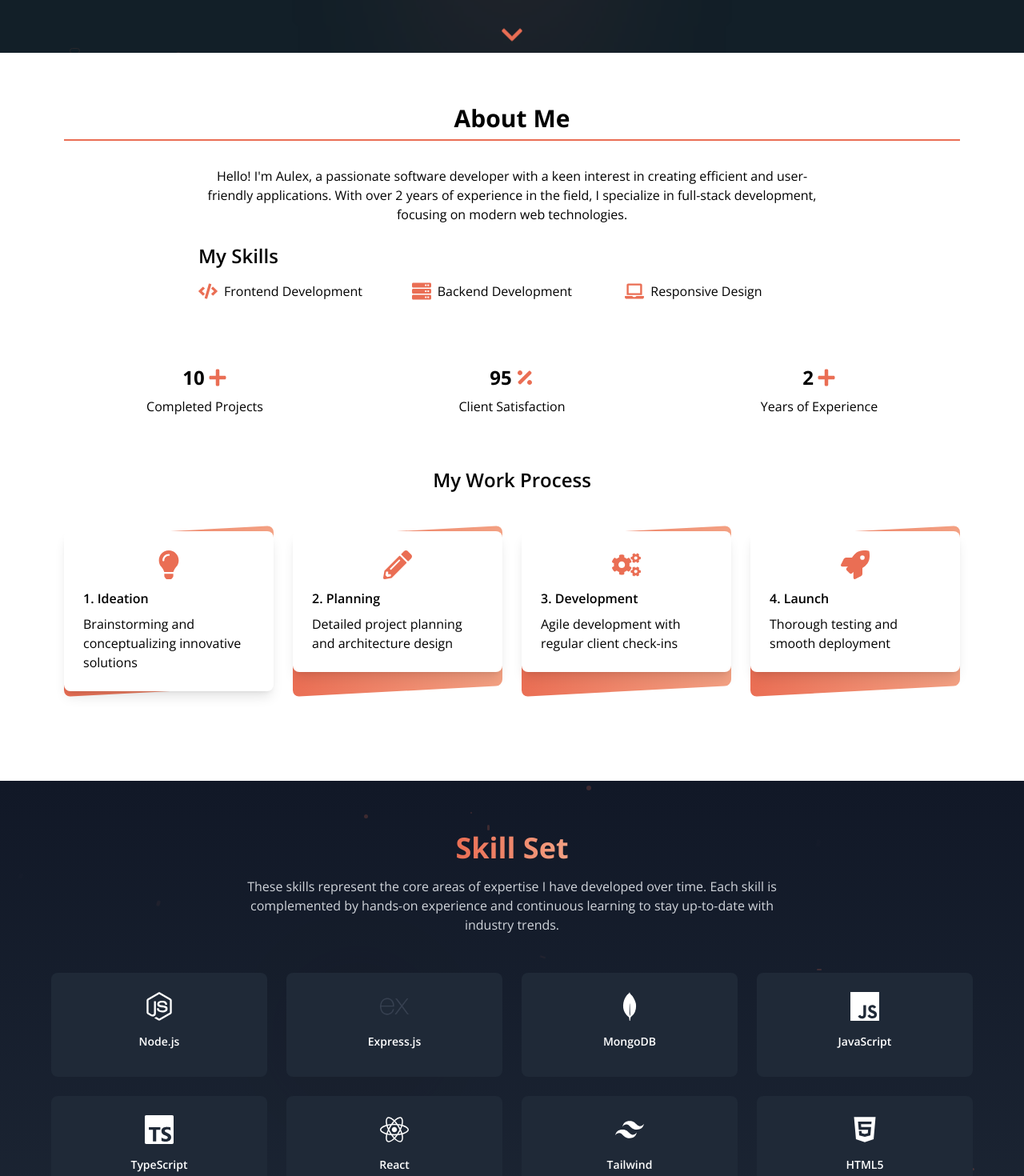
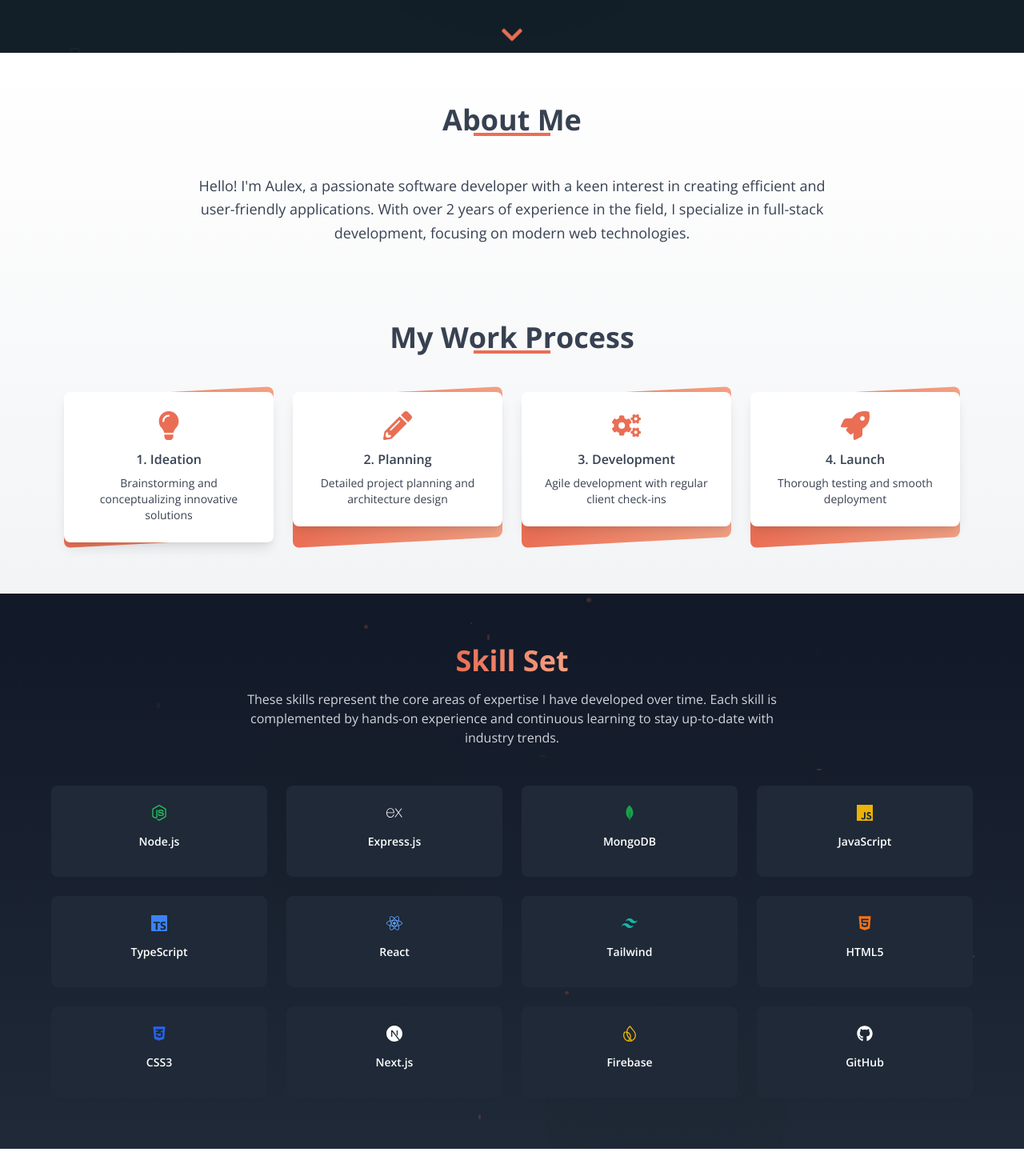
Before and after one commit to au-lex/P_Folio, a React (Vite) app: page / in a window 1280 px wide. Shown: the part 620-2090 px from the top of the page at 80% size. Built offline with nearby package versions, Linux system fonts and the light colour scheme; a web font is replaced by a local one.

Commit message:
still on it

```diff
--- a/src/App.css
+++ b/src/App.css
@@ -13,15 +13,9 @@ body {
   outline: none;
 }
 
-.bx::placeholder {
-  /* padding-left: 2rem; */
-}
 
 
-.hf {
-  background-color: rgba(255, 255, 255, 0.4);
-  /* filter: blur(10px); */
-}
+
 
 
 
--- a/src/Componet/About.jsx
+++ b/src/Componet/About.jsx
@@ -1,62 +1,153 @@
+// import React from 'react';
+// import { FaCode, FaLaptop, FaServer, FaCheckCircle, FaSmile, FaClock, FaPlus, FaPercentage, FaLightbulb, FaPencilAlt, FaCogs, FaRocket } from 'react-icons/fa';
+
+// const AboutMe = () => {
+//   return (
+//     <section id="about" className="bg-white text-gray-700 py-16 lg:px-[4rem]">
+//       <div className="container mx-auto px-4">
+//         <h2 className=" text-[1.5rem] lg:text-3xl font-bold md:text-center mb-8 border-b-2 border-[#EA6E54] pb-2">About Me</h2>
+
+//         <div className="flex flex-col items-center justify-between lg:mb-12">
+//           <div className="md:w-[70%]">
+//             <p className="mb-6 lg:text-center">
+//               Hello! I'm Aulex, a passionate software developer with a keen interest in creating
+//               efficient and user-friendly applications. With over 2 years of experience in the field,
+//               I specialize in full-stack development, focusing on modern web technologies.
+//             </p>
+
+//             <h3 className="text-2xl font-semibold mb-4">My Skills</h3>
+//             <div className="grid grid-cols-1 md:grid-cols-3 gap-4 mb-8">
+//               <div className="flex items-center">
+//                 <FaCode className="text-[#EA6E54] text-2xl mr-2" />
+//                 <span>Frontend Development</span>
+//               </div>
+//               <div className="flex items-center">
+//                 <FaServer className="text-[#EA6E54] text-2xl mr-2" />
+//                 <span>Backend Development</span>
+//               </div>
+//               <div className="flex items-center">
+//                 <FaLaptop className="text-[#EA6E54] text-2xl mr-2" />
+//                 <span>Responsive Design</span>
+//               </div>
+//             </div>
+//           </div>
+//         </div>
+
+//         <div className="grid grid-cols-3 md:grid-cols-3 gap-8 text-center mb-12">
+//           <div>
+//             <h3 className="text-2xl font-bold mb-2 flex items-center justify-center">
+//               10 <FaPlus className="ml-1 text-[#EA6E54]" />
+//             </h3>
+//             <p>Completed Projects</p>
+//           </div>
+//           <div>
+//             <h3 className="text-2xl font-bold mb-2 flex items-center justify-center">
+//               95 <FaPercentage className="ml-1 text-[#EA6E54]" />
+//             </h3>
+//             <p>Client Satisfaction</p>
+//           </div>
+//           <div>
+//             <h3 className="text-2xl font-bold mb-2 flex items-center justify-center">
+//               2 <FaPlus className="ml-1 text-[#EA6E54]" />
+//             </h3>
+//             <p>Years of Experience</p>
+//           </div>
+//         </div>
+
+//           {/* work */}
+//           <div className="mb-12 mt-[4rem]">
+//           <h3 className="text-2xl font-semibold mb-12 lg:text-center">My Work Process</h3>
+//           <div className="grid grid-cols-1 md:grid-cols-2 lg:grid-cols-4 gap-6">
+//             {[
+//               { icon: FaLightbulb, title: "1. Ideation", description: "Brainstorming and conceptualizing innovative solutions" },
+//               { icon: FaPencilAlt, title: "2. Planning", description: "Detailed project planning and architecture design" },
+//               { icon: FaCogs, title: "3. Development", description: "Agile development with regular client check-ins" },
+//               { icon: FaRocket, title: "4. Launch", description: "Thorough testing and smooth deployment" }
+//             ].map((step, index) => (
+//               <div key={index} className="relative group">
+//                 <div className="absolute inset-0 bg-gradient-to-r from-[#EA6E54] to-[#F3A183] rounded-lg transform -skew-y-3 group-hover:skew-y-0 transition-all duration-300"></div>
+//                 <div className="relative bg-white p-6 rounded-lg shadow-lg group-hover:translate-y-2 transition-all duration-300">
+//                   <step.icon className="text-[#EA6E54] text-4xl mx-auto mb-3 group-hover:scale-110 transition-transform duration-300" />
+//                   <h4 className="font-semibold mb-2">{step.title}</h4>
+//                   <p>{step.description}</p>
+//                 </div>
+//               </div>
+//             ))}
+//           </div>
+//         </div>
+//       </div>
+//     </section>
+//   );
+// }
+
+// export default AboutMe;
+
+
+
 import React from 'react';
+import { motion } from 'framer-motion';
 import { FaCode, FaLaptop, FaServer, FaCheckCircle, FaSmile, FaClock, FaPlus, FaPercentage, FaLightbulb, FaPencilAlt, FaCogs, FaRocket } from 'react-icons/fa';
 
 const AboutMe = () => {
+  const containerVariants = {
+    hidden: { opacity: 0 },
+    visible: {
+      opacity: 1,
+      transition: {
+        staggerChildren: 0.1
+      }
+    }
+  };
+
+  const itemVariants = {
+    hidden: { y: 20, opacity: 0 },
+    visible: {
+      y: 0,
+      opacity: 1,
+      transition: {
+        type: 'spring',
+        stiffness: 100
+      }
+    }
+  };
+
   return (
-    <section id="about" className="bg-white text-black py-16 lg:px-[4rem]">
-      <div className="container mx-auto px-4">
-        <h2 className="text-3xl font-bold md:text-center mb-8 border-b-2 border-[#EA6E54] pb-2">About Me</h2>
+    <section id="about" className="bg-gradient-to-b from-white to-gray-100 text-gray-700 py-16 lg:px-[4rem]">
+      <motion.div
+        className="container mx-auto px-4"
+        variants={containerVariants}
+        initial="hidden"
+        animate="visible"
+      >
+        <motion.h2
+          className="text-[1.5rem] lg:text-4xl font-bold lg:text-center lg:mb-12 relative"
+          variants={itemVariants}
+        >
+          About Me
+          <span className="absolute bottom-0 left-1/2 transform -translate-x-1/2 w-24 h-1 bg-[#EA6E54]"></span>
+        </motion.h2>
 
-        <div className="flex flex-col items-center justify-between mb-12">
-          <div className="md:w-[70%]">
-            <p className="mb-6 lg:text-center">
+        <motion.div className="lg:flex flex-col items-center justify-between lg:mb-16" variants={itemVariants}>
+          <div className="w-full md:w-[70%]">
+            <p className="mb-8 text-lg lg:text-center leading-relaxed">
               Hello! I'm Aulex, a passionate software developer with a keen interest in creating
               efficient and user-friendly applications. With over 2 years of experience in the field,
               I specialize in full-stack development, focusing on modern web technologies.
             </p>
 
-            <h3 className="text-2xl font-semibold mb-4">My Skills</h3>
-            <div className="grid grid-cols-1 md:grid-cols-3 gap-4 mb-8">
-              <div className="flex items-center">
-                <FaCode className="text-[#EA6E54] text-2xl mr-2" />
-                <span>Frontend Development</span>
-              </div>
-              <div className="flex items-center">
-                <FaServer className="text-[#EA6E54] text-2xl mr-2" />
-                <span>Backend Development</span>
-              </div>
-              <div className="flex items-center">
-                <FaLaptop className="text-[#EA6E54] text-2xl mr-2" />
-                <span>Responsive Design</span>
-              </div>
-            </div>
           </div>
-        </div>
+        </motion.div>
 
-        <div className="grid grid-cols-3 md:grid-cols-3 gap-8 text-center mb-12">
-          <div>
-            <h3 className="text-2xl font-bold mb-2 flex items-center justify-center">
-              10 <FaPlus className="ml-1 text-[#EA6E54]" />
-            </h3>
-            <p>Completed Projects</p>
-          </div>
-          <div>
-            <h3 className="text-2xl font-bold mb-2 flex items-center justify-center">
-              95 <FaPercentage className="ml-1 text-[#EA6E54]" />
-            </h3>
-            <p>Client Satisfaction</p>
-          </div>
-          <div>
-            <h3 className="text-2xl font-bold mb-2 flex items-center justify-center">
-              2 <FaPlus className="ml-1 text-[#EA6E54]" />
-            </h3>
-            <p>Years of Experience</p>
-          </div>
-        </div>
 
-          {/* work */}
-          <div className="mb-12 mt-[4rem]">
-          <h3 className="text-2xl font-semibold mb-12 text-center">My Work Process</h3>
+        <motion.div className="lg:mt-16 " variants={itemVariants}>
+        <motion.h2
+          className="text-[1.5rem] lg:text-4xl font-bold lg:text-center mb-6 lg:mb-12 relative"
+          variants={itemVariants}
+        >
+       My Work Process
+          <span className="absolute bottom-0 left-1/2 transform -translate-x-1/2 w-24 h-1 bg-[#EA6E54]"></span>
+        </motion.h2>
+
           <div className="grid grid-cols-1 md:grid-cols-2 lg:grid-cols-4 gap-6">
             {[
               { icon: FaLightbulb, title: "1. Ideation", description: "Brainstorming and conceptualizing innovative solutions" },
@@ -64,18 +155,22 @@ const AboutMe = () => {
               { icon: FaCogs, title: "3. Development", description: "Agile development with regular client check-ins" },
               { icon: FaRocket, title: "4. Launch", description: "Thorough testing and smooth deployment" }
             ].map((step, index) => (
-              <div key={index} className="relative group">
+              <motion.div
+                key={index}
+                className="relative group"
+                whileHover={{ y: -10 }}
+              >
                 <div className="absolute inset-0 bg-gradient-to-r from-[#EA6E54] to-[#F3A183] rounded-lg transform -skew-y-3 group-hover:skew-y-0 transition-all duration-300"></div>
                 <div className="relative bg-white p-6 rounded-lg shadow-lg group-hover:translate-y-2 transition-all duration-300">
                   <step.icon className="text-[#EA6E54] text-4xl mx-auto mb-3 group-hover:scale-110 transition-transform duration-300" />
-                  <h4 className="font-semibold mb-2">{step.title}</h4>
-                  <p>{step.description}</p>
+                  <h4 className="font-semibold mb-2 text-center">{step.title}</h4>
+                  <p className="text-center text-sm">{step.description}</p>
                 </div>
-              </div>
+              </motion.div>
             ))}
           </div>
-        </div>
-      </div>
+        </motion.div>
+      </motion.div>
     </section>
   );
 }
--- a/src/Componet/Footer.jsx
+++ b/src/Componet/Footer.jsx
@@ -11,11 +11,11 @@ const socialLinks = [
 ];
 
 const quickLinks = [
-  { name: "Home", href: "/" },
-  { name: "About", href: "/about" },
-  { name: "Services", href: "/services" },
-  { name: "Portfolio", href: "/portfolio" },
-  { name: "Contact", href: "/contact" }
+  { name: "Home", href: "#" },
+  { name: "About", href: "#about" },
+  { name: "Skill", href: "#skill" },
+  { name: "Projects", href: "#projects" },
+  { name: "Contact", href: "#contact" }
 ];
 
 const Footer = () => {
--- a/src/Componet/Hero.jsx
+++ b/src/Componet/Hero.jsx
@@ -13,7 +13,7 @@ const socialLinks = [
 
 const Hero = () => {
   return (
-    <section id='home' className="hero pt-16 sm:pt-24 md:pt-32 relative overflow-hidden px-4 sm:px-6 lg:px-8">
+    <section id='home' className="heo pt-16 sm:pt-24 md:pt-32 relative  overflow-hidden px-4 sm:px-6 lg:px-8">
       <div className="absolute inset-0 -z-10">
         {[...Array(30)].map((_, index) => (
           <div
@@ -73,7 +73,7 @@ const Hero = () => {
             <figure className='flex lg:hidden justify-center  relative'>
               <div className="image-container relative w-[200px] h-[200px]">
                 <div className="absolute inset-0 bg-[#EA6E54] opacity-20 rounded-full animate-pulse"></div>
-                <div className="absolute inset-2 bg-[#121F28] rounded-full"></div>
+                <div className="absolute inset-2 bg-[#d7d8d8] rounded-full"></div>
                 <img
                   src="https://res.cloudinary.com/durbee4ln/image/upload/v1722374230/rsz_download_prev_ui_mt9xkd.png"
                   className='absolute inset-4 w-[175px] h-[178px] object-cover rounded-full z-10'
@@ -106,7 +106,7 @@ const Hero = () => {
             <div >
               <div className="image-containe  relative w-48 h-48 sm:w-56 sm:h-56 lg:w-64 lg:h-64">
                 <div className="absolute inset-0 bg-[#EA6E54] opacity-20 rounded-full animate-pulse"></div>
-                <div className="absolute inset-2 bg-[#121F28] rounded-full"></div>
+                <div className="absolute inset-2 bg-[#d7d8d8] rounded-full"></div>
 
                 <img
                   src="https://res.cloudinary.com/durbee4ln/image/upload/v1722374230/rsz_download_prev_ui_mt9xkd.png"
@@ -140,7 +140,8 @@ const Hero = () => {
         </div>
       </div>
 
-      <div className="absolute top-1/2 left-1/2 -translate-x-1/2 -translate-y-1/2 w-[100px] h-[800px] bg-[#EA6E54] rounded-full filter blur-[120px] opacity-20 -z-10"></div>
+      <div className="absolute top-1/2 left-1/2 -translate-x-1/2 -translate-y-1/2 w-[100px] lg:w-[]
+       lg:h-[300px] bg-[#EA6E54] rounded-full filter blur-[120px] opacity-20 -z-10"></div>
     </section>
   );
 }
--- a/src/Componet/ProjectList.jsx
+++ b/src/Componet/ProjectList.jsx
@@ -10,7 +10,7 @@
     {
       title: "Project 2",
       description: "Description of Project 2. Highlight the key features  and technologies used.",
-      tags: ["Vue.js", "Firebase", "Tailwind CSS"],
+      tags: ["Vue.js", "Firebase", "Tailwind CSS", "React", "Node.js", "MongoDB",],
       github: "https://github.com/your-profile/project2",
       live: "https://project2-demo.com",
       image: "https://res.cloudinary.com/durbee4ln/image/upload/v1722517390/portifilo/scrnli_8_1_2024_1-57-26_PM_ikctov.png"
--- a/src/Componet/Projects.jsx
+++ b/src/Componet/Projects.jsx
@@ -63,7 +63,7 @@ const Projects = () => {
           initial={{ y: -20, opacity: 0 }}
           animate={{ y: 0, opacity: 1 }}
           transition={{ duration: 0.5 }}
-          className="text-4xl font-bold mb-2 text-center text-[#EA6E54]"
+          className="text-[1.5rem] lg:text-4xl font-bold mb-2 lg:text-center text-[#EA6E54]"
         >
           My Creative Journey
         </motion.h2>
@@ -71,7 +71,7 @@ const Projects = () => {
           initial={{ y: 20, opacity: 0 }}
           animate={{ y: 0, opacity: 1 }}
           transition={{ duration: 0.5, delay: 0.2 }}
-          className="text-gray-700 text-center mb-8 max-w-2xl mx-auto"
+          className="text-gray-700 lg:text-center mb-8 max-w-2xl mx-auto"
         >
           Explore my diverse portfolio, showcasing a fusion of innovation and problem-solving. Each project tells a unique story of challenges conquered and skills mastered. Dive in and discover the technologies that drive my passion!
         </motion.p>
@@ -86,7 +86,7 @@ const Projects = () => {
               initial="hidden"
               animate="visible"
               exit="hidden"
-              className="grid grid-cols-1 md:grid-cols-2 lg:grid-cols-4 gap-8"
+              className="grid grid-cols-1 md:grid-cols-2 lg:grid-cols-4 gap-8 "
             >
               {currentProjects.map((project, index) => (
                 <motion.div
@@ -95,9 +95,9 @@ const Projects = () => {
                   whileHover={{ scale: 1.05 }}
                   whileTap={{ scale: 0.95 }}
                   onClick={() => setSelectedProject(project)}
-                  className="bg-white p-4 rounded-lg shadow-lg hover:shadow-xl transition-all duration-300 cursor-pointer overflow-hidden transform hover:-rotate-1"
+                  className="bg-white p-4 rounded-lg shadow-lg border border-[#EA6E54] hover:shadow-xl transition-all duration-300 cursor-pointer overflow-hidden transform hover:-rotate-1"
                 >
-                  <div className="relative h-48 mb-4 overflow-hidden rounded-md">
+                  <div className="relative h-48 mb-4 overflow-hidden border rounded-md">
                     <img src={project.image} alt={project.title} className="w-full h-full object-cover transition-transform duration-300 transform hover:scale-110" />
                     <div className="absolute inset-0 bg-black bg-opacity-50 flex items-center justify-center opacity-0 hover:opacity-100 transition-opacity duration-300">
                       <span className="text-white font-bold">Click to view details</span>
--- a/src/Componet/Skill.jsx
+++ b/src/Componet/Skill.jsx
@@ -1,32 +1,35 @@
 import React from 'react';
-import { FaNodeJs, FaReact, FaHtml5, FaCss3Alt, FaGithub } from 'react-icons/fa';
-import { SiExpress, SiMongodb, SiJavascript, SiTypescript, SiTailwindcss, SiNextdotjs, SiFirebase } from 'react-icons/si';
+import { FaNodeJs, FaReact, FaDatabase, FaHtml5, FaCss3Alt, FaPython, FaGithub } from 'react-icons/fa';
+import { SiExpress, SiMongodb, SiPostgresql, SiJavascript, SiTypescript, SiTailwindcss, SiNextdotjs, SiFirebase } from 'react-icons/si';
 
 const skills = [
-  { icon: <FaNodeJs />, name: 'Node.js', color: 'green-500' },
-  { icon: <SiExpress />, name: 'Express.js', color: 'gray-700' },
-  { icon: <SiMongodb />, name: 'MongoDB', color: 'green-600' },
-  { icon: <SiJavascript />, name: 'JavaScript', color: 'yellow-500' },
-  { icon: <SiTypescript />, name: 'TypeScript', color: 'blue-500' },
-  { icon: <FaReact />, name: 'React', color: 'blue-400' },
-  { icon: <SiTailwindcss />, name: 'Tailwind', color: 'teal-500' },
-  { icon: <FaHtml5 />, name: 'HTML5', color: 'orange-500' },
-  { icon: <FaCss3Alt />, name: 'CSS3', color: 'blue-600' },
-  { icon: <SiNextdotjs />, name: 'Next.js', color: 'white' },
-  { icon: <SiFirebase />, name: 'Firebase', color: 'yellow-500' },
-  { icon: <FaGithub />, name: 'GitHub', color: 'gray-700' },
+  { icon: <FaNodeJs className="text-xl text-green-500" />, name: 'Node.js' },
+  { icon: <SiExpress className="text-xl textblack" />, name: 'Express.js' },
+  { icon: <SiMongodb className="text-xl text-green-600" />, name: 'MongoDB' },
+  // { icon: <SiPostgresql className="text-xxl text-blue-500" />, name: 'PostgreSQL' },
+  { icon: <SiJavascript className="text-xl text-yellow-500" />, name: 'JavaScript' },
+  { icon: <SiTypescript className="text-xl text-blue-500" />, name: 'TypeScript' },
+  { icon: <FaReact className="text-xl text-blue-400" />, name: 'React' },
+  { icon: <SiTailwindcss className="text-xl text-teal-500" />, name: 'Tailwind ' },
+  { icon: <FaHtml5 className="text-xl text-orange-500" />, name: 'HTML5' },
+  { icon: <FaCss3Alt className="text-xl text-blue-600" />, name: 'CSS3' },
+  // { icon: <FaDatabase className="text-xl text-gray-700" />, name: 'SQL' },
+  { icon: <SiNextdotjs className="text-xl text-wh" />, name: 'Next.js' },
+  { icon: <SiFirebase className="text-xl text-yellow-500" />, name: 'Firebase' },
+  // { icon: <FaPython className="text-xxl text-blue-400" />, name: 'Python' },
+  { icon: <FaGithub className="text-xl text-gray[-700" />, name: 'GitHub' },
 ];
 
 const SkillSet = () => {
   return (
     <div className="p-8 px-4 lg:px-16 pt-16 pb-16 bg-gradient-to-b from-gray-900 to-gray-800 text-white relative overflow-hidden">
       <div className="max-w-6xl mx-auto">
-        <h2 className="text-4xl font-bold text-center mb-4 relative z-10">
+        <h2 className="text-[1.5rem] lg:text-4xl font-bold lg:text-center mb-4 relative z-10">
           <span className="bg-clip-text text-transparent bg-gradient-to-r from-[#EA6E54] to-[#F3A183]">
             Skill Set
           </span>
         </h2>
-        <p className="text-center mt-2 mb-12 text-gray-300 max-w-2xl mx-auto relative z-10">
+        <p className="lg:text-center mt-2 mb-12 text-gray-300 max-w-2xl mx-auto relative z-10">
           These skills represent the core areas of expertise I have developed over time. Each skill is complemented by hands-on experience and continuous learning to stay up-to-date with industry trends.
         </p>
 
@@ -46,7 +49,7 @@ const SkillSet = () => {
         </div>
       </div>
 
-      {/* Background decorations */}
+
       <div className="absolute top-0 left-0 w-full h-full overflow-hidden pointer-events-none">
         <div className="absolute top-1/4 left-1/4 w-64 h-64 bg-[#EA6E54] rounded-full mix-blend-multiply filter blur-3xl opacity-10 animate-blob"></div>
         <div className="absolute top-3/4 right-1/4 w-64 h-64 bg-[#F3A183] rounded-full mix-blend-multiply filter blur-3xl opacity-10 animate-blob animation-delay-2000"></div>
```
